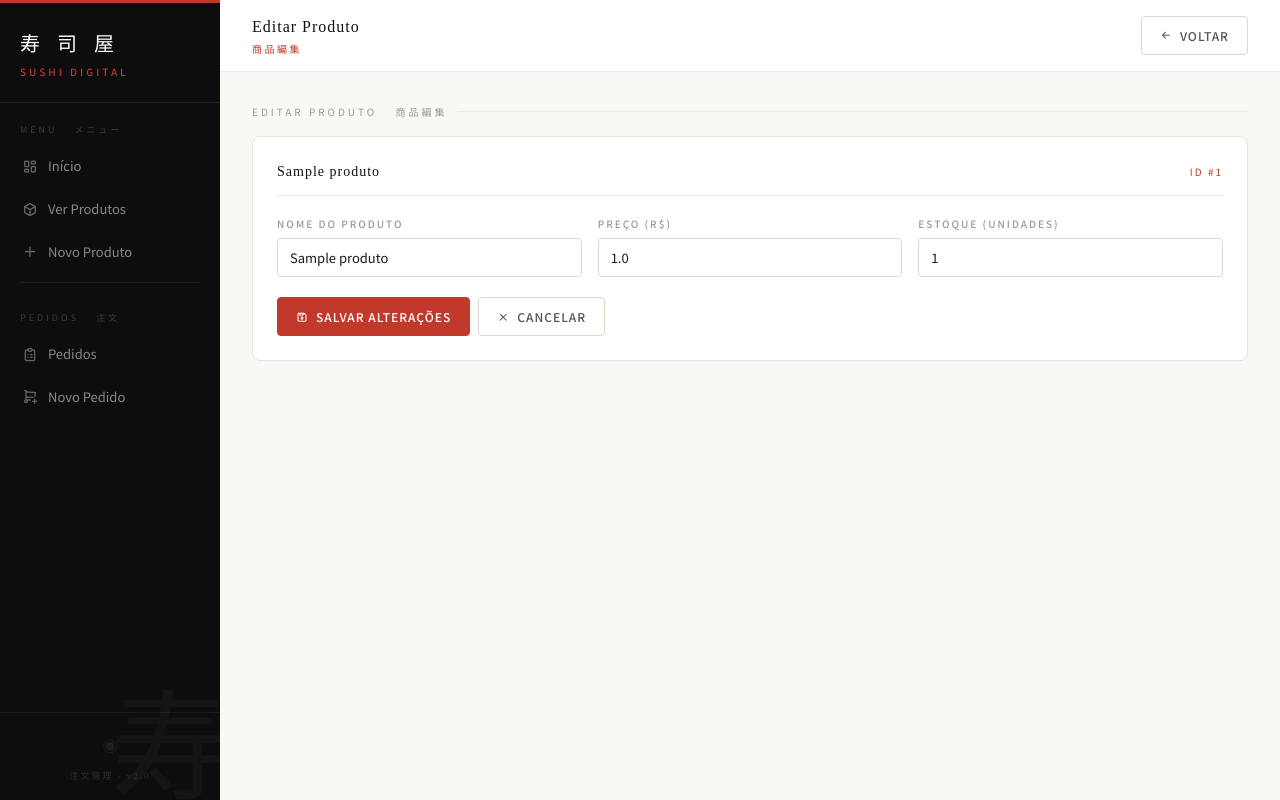
After one commit to oswaldojavierlopezquijada/grupo2-cantina, a Flask app: page /editar-produto/1 in a window 1280 px wide. The commit adds this page. Run offline with Flask 3, Linux system fonts and the light colour scheme; tables that the repository leaves empty hold one stand-in row (values such as "Sample post").

Commit message:
botão de editar produto adicionado

```diff
--- a/app.py
+++ b/app.py
@@ -125,5 +125,35 @@ def cadastrar_produto():
 
     return render_template("cadastrar_produto.html")
 
+
+@app.route("/editar-produto/<int:id>", methods=["GET", "POST"])
+def editar_produto(id):
+    con = conectar()
+    cur = con.cursor()
+
+    if request.method == "POST":
+        nome    = request.form["nome"]
+        preco   = float(request.form["preco"])
+        estoque = int(request.form["estoque"])
+
+        cur.execute(
+            "UPDATE produtos SET nome = ?, preco = ?, estoque = ? WHERE id = ?",
+            (nome, preco, estoque, id)
+        )
+        con.commit()
+        con.close()
+        return redirect("/produtos")
+
+    # GET: busca o produto atual para preencher o formulário
+    produto = cur.execute(
+        "SELECT id, nome, preco, estoque FROM produtos WHERE id = ?", (id,)
+    ).fetchone()
+    con.close()
+
+    if not produto:
+        return "Produto não encontrado", 404
+
+    return render_template("editar_produto.html", produto=produto)
+
 if __name__ == "__main__":
     app.run(debug=True)
--- /dev/null
+++ b/templates/editar_produto.html
@@ -0,0 +1,49 @@
+{% extends "base.html" %}
+
+{% block page_title %}Editar Produto{% endblock %}
+{% block page_title_jp %}商品編集{% endblock %}
+
+{% block topbar_actions %}
+    <a href="/produtos" class="btn btn-secondary">
+        <i class="ti ti-arrow-left" aria-hidden="true"></i> Voltar
+    </a>
+{% endblock %}
+
+{% block conteudo %}
+
+<div class="section-label mb-2">Editar produto 　商品編集</div>
+
+<div class="panel">
+    <div class="panel-title">
+        {{ produto[1] }}
+        <span class="panel-title-jp">ID #{{ produto[0] }}</span>
+    </div>
+
+    <form method="POST">
+        <div class="form-grid">
+            <div class="form-group">
+                <label>Nome do Produto</label>
+                <input type="text" name="nome" value="{{ produto[1] }}" required>
+            </div>
+            <div class="form-group">
+                <label>Preço (R$)</label>
+                <input type="number" name="preco" step="0.01" min="0" value="{{ produto[2] }}" required>
+            </div>
+            <div class="form-group">
+                <label>Estoque (unidades)</label>
+                <input type="number" name="estoque" min="0" value="{{ produto[3] }}" required>
+            </div>
+        </div>
+
+        <div class="flex gap-1">
+            <button type="submit" class="btn btn-primary">
+                <i class="ti ti-device-floppy" aria-hidden="true"></i> Salvar alterações
+            </button>
+            <a href="/produtos" class="btn btn-secondary">
+                <i class="ti ti-x" aria-hidden="true"></i> Cancelar
+            </a>
+        </div>
+    </form>
+</div>
+
+{% endblock %}
```
Also changed, not shown: templates/produtos.html (+8 -0 lines).
